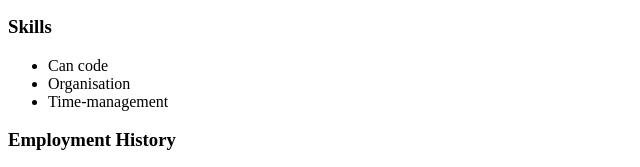
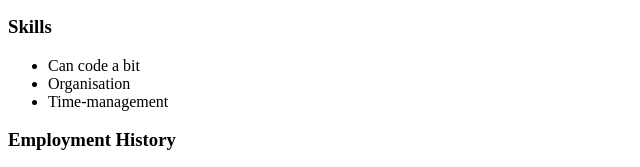
Before and after one commit to Coralie99/Portfolio, a plain HTML site: page index.html in a window 1280 px wide. Shown: the part 447-614 px from the top of the page, 0-640 px from the left. Drawn offline with Linux system fonts and the light colour scheme.

Commit message:
changed a skill

```diff
--- a/index.html
+++ b/index.html
@@ -25,7 +25,7 @@
 		<h3>Skills</h3>
 
 			<ul>
-				<li>Can code</li>
+				<li>Can code a bit</li>
 				<li>Organisation</li>
 				<li>Time-management</li>
 			</ul>
```
